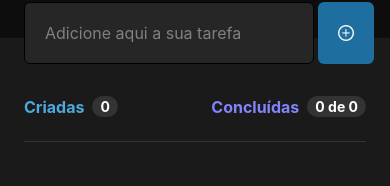
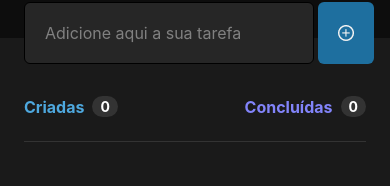
Before and after one commit to flavioaugusto1/todo-list, a React Native app: screen / in a window 390 px wide. Shown: the part 142-328 px from the top of the page. Built offline with nearby package versions, Linux system fonts and the light colour scheme.

Commit message:
Ajustado funcionamento de status de task selecionada como concluída

```diff
--- a/src/components/TaskStatus/index.tsx
+++ b/src/components/TaskStatus/index.tsx
@@ -16,7 +16,7 @@ export function TaskStatus({ created, finished }: Props) {
 
       <View style={styles.taskIndicator}>
         <Text style={styles.finishedTask}>Concluídas</Text>
-        <Text style={styles.numberIndicatorTask}>{finished} de {created}</Text>
+        <Text style={styles.numberIndicatorTask}>{finished}</Text>
       </View>
     </View>
   )
--- a/src/components/Tasks/index.tsx
+++ b/src/components/Tasks/index.tsx
@@ -26,10 +26,13 @@ export function Tasks({ name, onRemove, markedTask, unMarkedTask }: Props) {
           setCheckboxState(!checkboxState)
           checkboxState ? markedTask() : unMarkedTask()
         }}
-        textStyle={checkboxState ? styles.text : styles.textDisabled }
+        textStyle={checkboxState ? styles.text : styles.textDisabled}
       />
       <TouchableOpacity onPress={() => {
         onRemove()
+        if(!checkboxState){
+          unMarkedTask()
+        }
       }}>
         <Image
           source={require('../../../assets/trash.png')}
--- a/src/screens/Home/index.tsx
+++ b/src/screens/Home/index.tsx
@@ -35,10 +35,12 @@ export function Home() {
       },
       {
         text: 'Não',
+        onPress: () => {
+          markedTask()
+        },
         style: 'cancel'
       }
     ])
-
   }
 
   function markedTask() {
```
